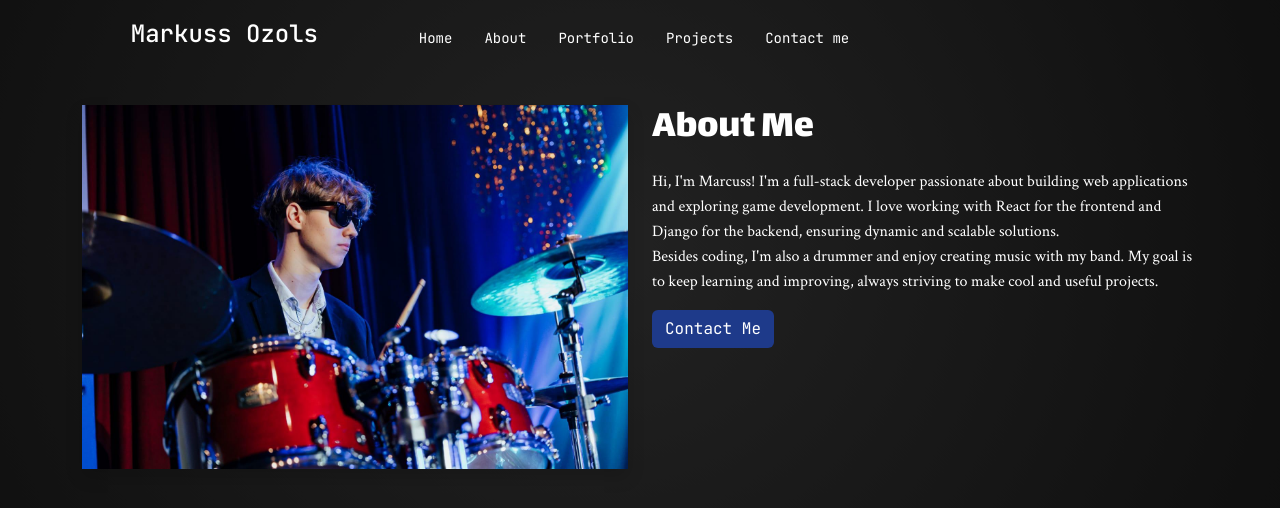
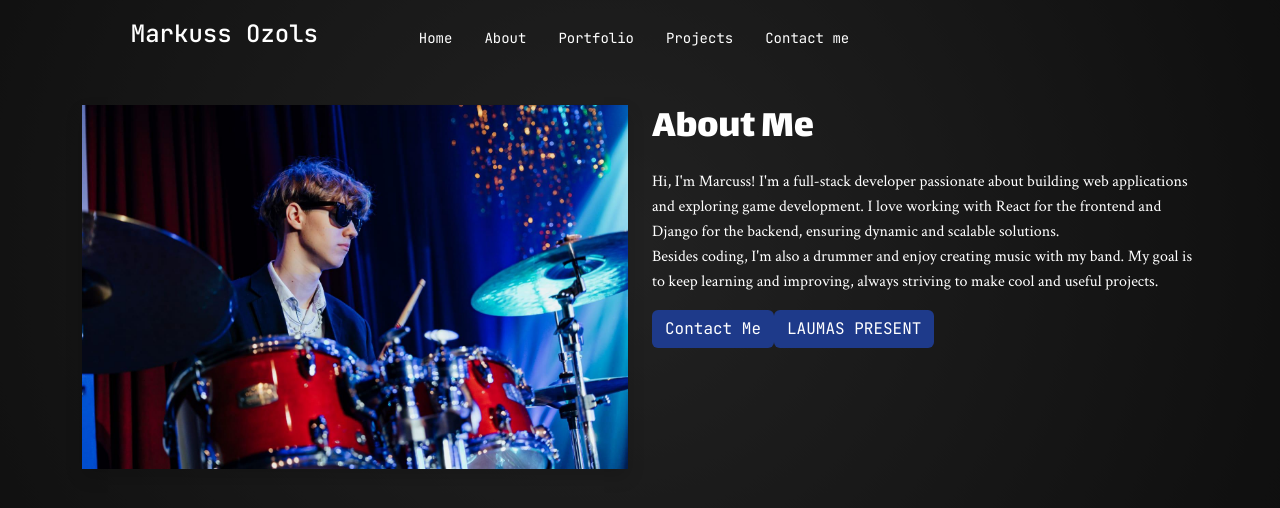
Before and after one commit to Marcuss202/portfolio, a React (Vite) app in the folder frontend/: page /about in a window 1280 px wide. Shown: the top 508 px of the page. Built offline with nearby package versions, Linux system fonts and the light colour scheme.

Commit message:
NEW button

```diff
--- a/frontend/src/Pages/About.jsx
+++ b/frontend/src/Pages/About.jsx
@@ -31,6 +31,9 @@ function About() {
                     <a href="/contacts/" className="btn mainButton mt-3">
                         Contact Me
                     </a>
+                    <a href="/contacts/" className="btn mainButton mt-3">
+                        LAUMAS PRESENT
+                    </a>
                     </div>
                 </div>
             </div>
```
